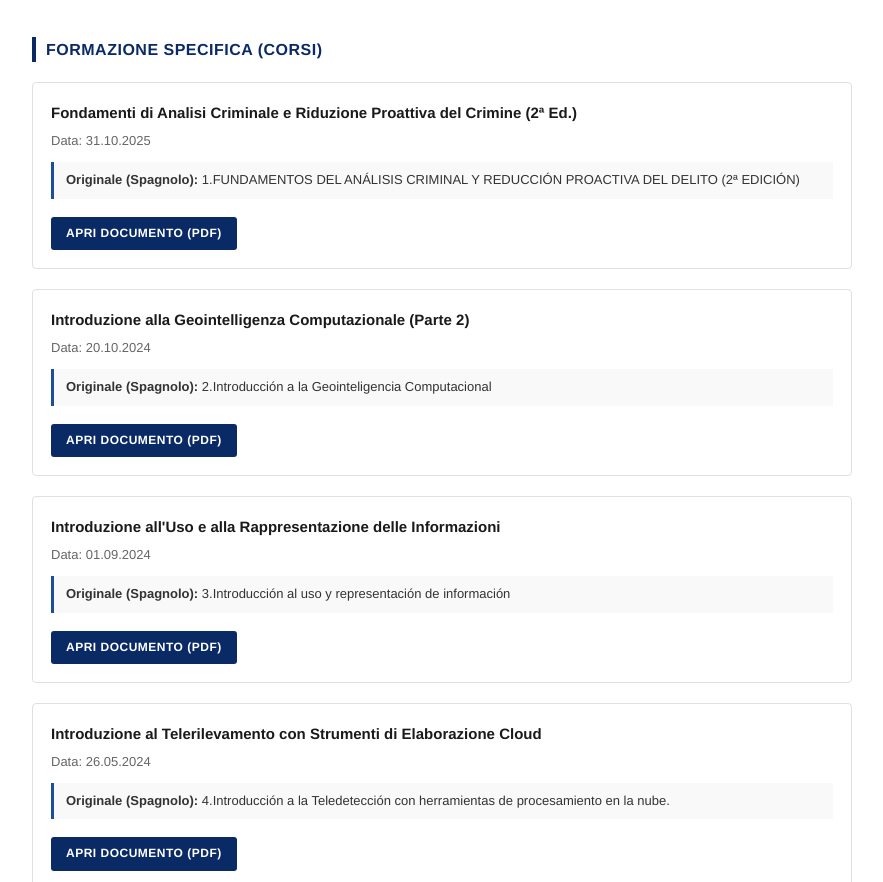
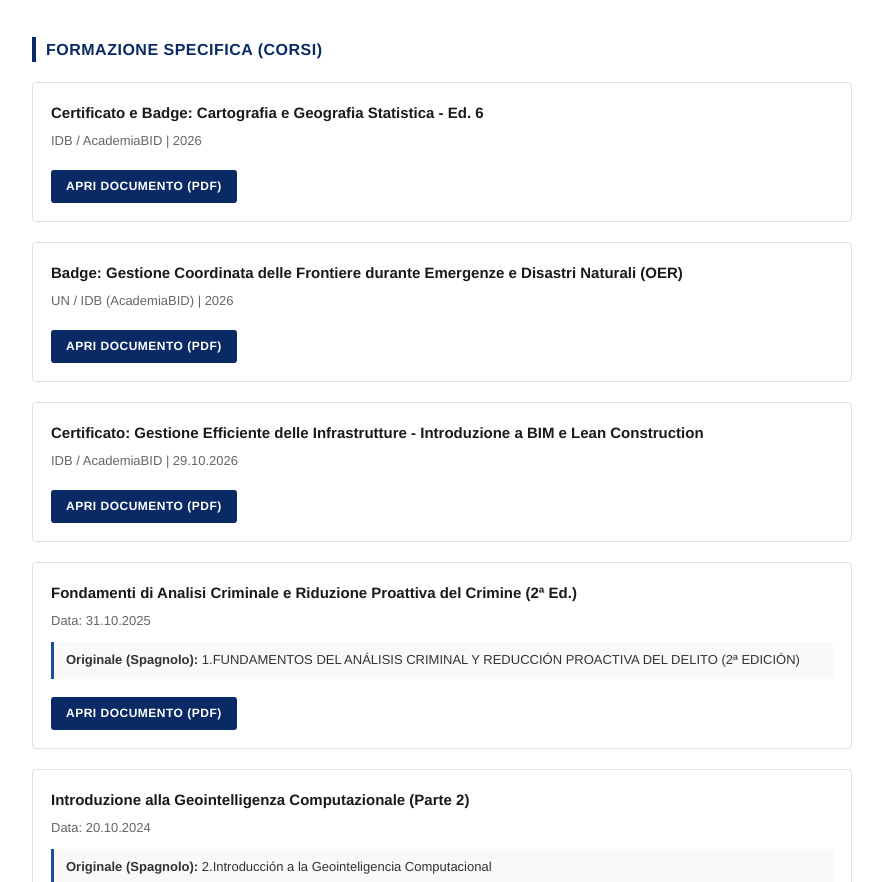
Before and after one commit to italgiro-blip/luis-girotto-cv, a plain HTML site: page escolaridad-it.html in a window 1280 px wide. Shown: the part 1182-2064 px from the top of the page, without its empty margins (198-1081 px from the left). Drawn offline with Linux system fonts and the light colour scheme.

Commit message:
Add certification cards for various courses

```diff
--- a/escolaridad-it.html
+++ b/escolaridad-it.html
@@ -134,6 +134,25 @@
 
         <h2 class="section-title">Formazione Specifica (Corsi)</h2>
 
+
+        <div class="cert-card">
+    <h3 class="cert-title">Certificato e Badge: Cartografia e Geografia Statistica - Ed. 6</h3>
+    <div class="cert-meta">IDB / AcademiaBID | 2026</div>
+    <a href="./qualifikationen/cartografia-geografia-estadistica-bid.pdf" target="_blank" class="btn-pdf">Apri Documento (PDF)</a>
+</div>
+
+<div class="cert-card">
+    <h3 class="cert-title">Badge: Gestione Coordinata delle Frontiere durante Emergenze e Disastri Naturali (OER)</h3>
+    <div class="cert-meta">UN / IDB (AcademiaBID) | 2026</div>
+    <a href="./qualifikationen/border-management-emergencies-oer.pdf" target="_blank" class="btn-pdf">Apri Documento (PDF)</a>
+</div>
+
+<div class="cert-card">
+    <h3 class="cert-title">Certificato: Gestione Efficiente delle Infrastrutture - Introduzione a BIM e Lean Construction</h3>
+    <div class="cert-meta">IDB / AcademiaBID | 29.10.2026</div>
+    <a href="./qualifikationen/bim-lean-construction-bid.pdf" target="_blank" class="btn-pdf">Apri Documento (PDF)</a>
+</div>
+
         <div class="cert-card">
             <h3 class="cert-title">Fondamenti di Analisi Criminale e Riduzione Proattiva del Crimine (2ª Ed.)</h3>
             <div class="cert-meta">Data: 31.10.2025</div>
```
